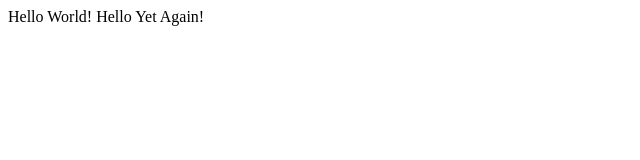
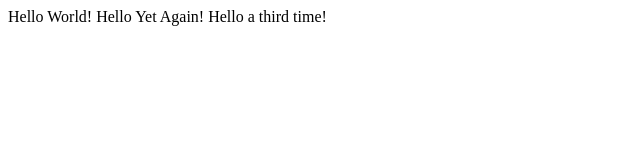
Before and after one commit to marttrev/CIS371-HW1, a plain HTML site: page index.html in a window 1280 px wide. Shown: the whole page, without its empty margins (0-640 px from the left). Drawn offline with Linux system fonts and the light colour scheme.

Commit message:
Modified again on laptop.

```diff
--- a/index.html
+++ b/index.html
@@ -1,4 +1,5 @@
 <html>
 	Hello World!
 	Hello Yet Again!
+	Hello a third time!
 </html>
```
